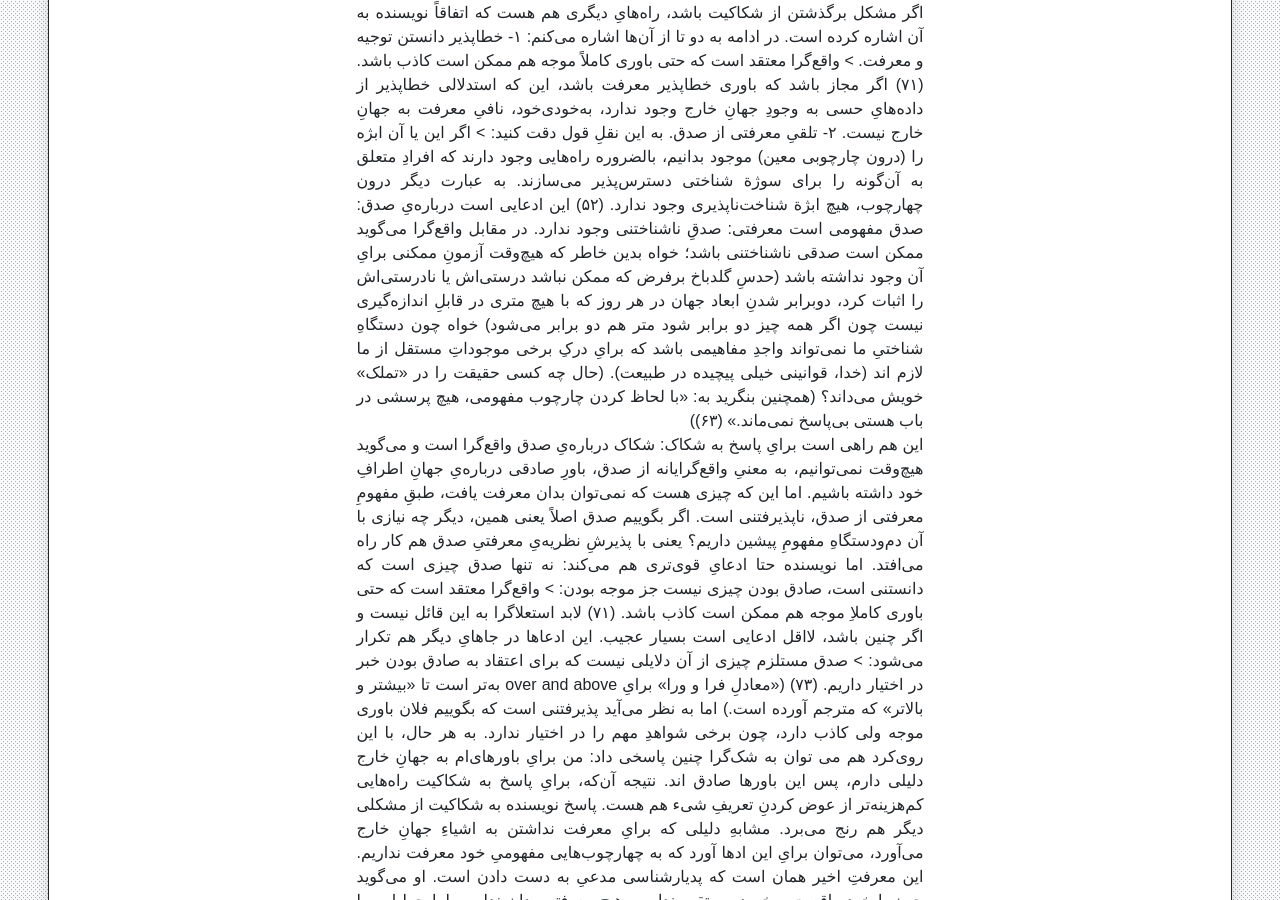
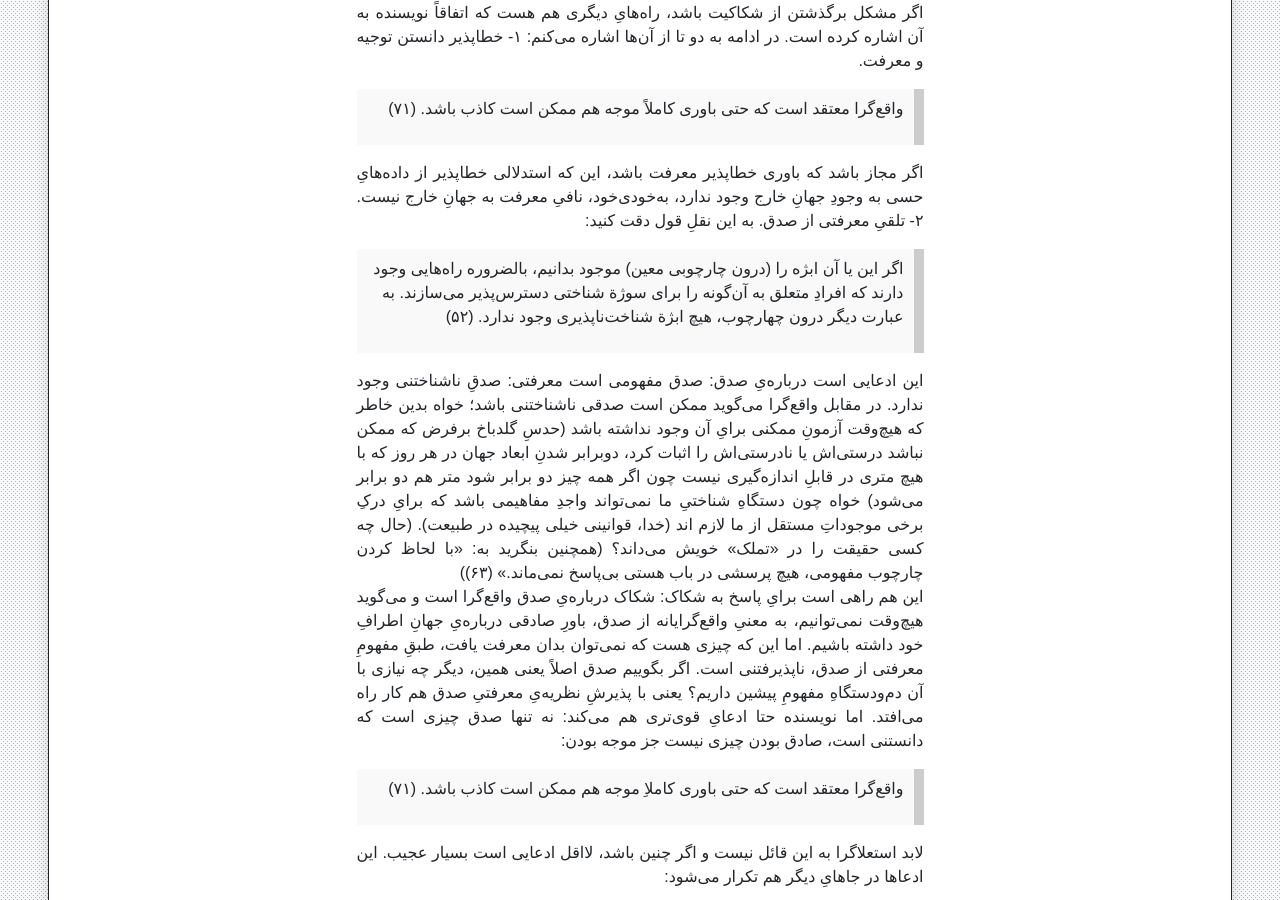
Before and after one commit to phicudemy/phicudemy.github.io, a Jekyll site: the page built from _posts/2024-08-02-perspevtive.md, in a window 1280 px wide and 900 px high, scrolled down 5784 px. Built offline with Jekyll 4.4.1, drawn with Linux system fonts in a browser that asks for light colours; comment, search, counter and statistics services are not loaded; a style sheet for code colours, icons or effects is not loaded; some of the changed text lies outside the part shown.

Commit message:
TinaCMS content update

```diff
--- a/_posts/2024-08-02-perspevtive.md
+++ b/_posts/2024-08-02-perspevtive.md
@@ -96,47 +96,47 @@ tags:
 اگر مشکل برگذشتن از شکاکیت باشد، راه‌هایِ دیگری هم هست که اتفاقاً نویسنده به آن اشاره کرده است. در ادامه به دو تا از آن‌ها اشاره می‌کنم:
 
 ۱- خطاپذیر دانستن توجیه و معرفت.
-
+</p>
 > واقع‌گرا معتقد است که حتی باوری کاملاً موجه هم ممکن است کاذب باشد. (۷۱)
-
+<p align="justify">
 اگر مجاز باشد که باوری خطاپذیر معرفت باشد، این که استدلالی خطاپذیر از داده‌هایِ حسی به وجودِ جهانِ خارج وجود ندارد، به‌خودی‌خود، نافیِ معرفت به جهانِ خارج نیست.
 
 ۲- تلقیِ معرفتی از صدق. به این نقلِ قول دقت کنید:
-
+</p>
 > اگر این یا آن ابژه را (درون چارچوبی معین) موجود بدانیم، بالضروره راه‌هایی وجود دارند که افرادِ متعلق به آن‌گونه را برای سوژة شناختی دسترس‌پذیر می‌سازند. به عبارت دیگر درون چهارچوب، هیچ ابژة شناخت‌ناپذیری وجود ندارد. (۵۲)
-
+<p align="justify">
 این ادعایی است درباره‌یِ صدق: صدق مفهومی است معرفتی: صدقِ ناشناختنی وجود ندارد. در مقابل واقع‌گرا می‌گوید ممکن است صدقی ناشناختنی باشد؛ خواه بدین خاطر که هیچ‌وقت آزمونِ ممکنی برایِ آن وجود نداشته باشد (حدسِ گلدباخ برفرض که ممکن نباشد درستی‌اش یا نادرستی‌اش را اثبات کرد، دوبرابر شدنِ ابعاد جهان در هر روز که با هیچ متری در قابلِ اندازه‌گیری نیست چون اگر همه چیز دو برابر شود متر هم دو برابر می‌شود) خواه چون دستگاهِ شناختیِ ما نمی‌تواند واجدِ مفاهیمی باشد که برایِ درکِ برخی موجوداتِ مستقل از ما لازم اند (خدا، قوانینی خیلی پیچیده در طبیعت). (حال چه کسی حقیقت را در «تملک» خویش می‌داند؟ (همچنین بنگرید به: «با لحاظ کردن چارچوب مفهومی، هیچ پرسشی در باب هستی بی‌پاسخ نمی‌ماند.» (۶۳))
 <br>
 این هم راهی است برایِ پاسخ به شکاک: شکاک درباره‌یِ صدق واقع‌گرا است و می‌گوید هیچ‌وقت نمی‌توانیم، به معنیِ واقع‌گرایانه از صدق، باورِ صادقی درباره‌یِ جهانِ اطرافِ خود داشته باشیم. اما این که چیزی هست که نمی‌توان بدان معرفت یافت، طبقِ مفهومِ معرفتی از صدق، ناپذیرفتنی است. اگر بگوییم صدق اصلاً یعنی همین، دیگر چه نیازی با آن دم‌ودستگاهِ مفهومِ پیشین داریم؟ یعنی با پذیرشِ نظریه‌یِ معرفتیِ صدق هم کار راه می‌افتد.
 
 اما نویسنده حتا ادعایِ قوی‌تری هم می‌کند: نه تنها صدق چیزی است که دانستنی است، صادق بودن چیزی نیست جز موجه بودن:
-
+</p>
 > واقع‌گرا معتقد است که حتی باوری کاملاِ موجه هم ممکن است کاذب باشد. (۷۱)
-
+<p align="justify">
 لابد استعلاگرا به این قائل نیست و اگر چنین باشد، لااقل ادعایی است بسیار عجیب. این ادعاها در جاهایِ دیگر هم تکرار می‌شود:
-
+</p>
 > صدق مستلزم چیزی  از آن دلایلی نیست که برای اعتقاد به صادق بودن خبر در اختیار داریم. (۷۳) («معادلِ فرا و ورا» برایِ over and above به‌تر است تا «بیشتر و بالاتر» که مترجم آورده است.)
-
+<p align="justify">
 اما به نظر می‌آید پذیرفتنی است که بگوییم فلان باوری موجه ولی کاذب دارد، چون برخی شواهدِ مهم را در اختیار ندارد. به هر حال، با این روی‌کرد هم می توان به شک‌گرا چنین پاسخی داد: من برایِ باورهای‌ام به جهانِ خارج دلیلی دارم، پس این باورها صادق اند.
 
 نتیجه آن‌که، برایِ پاسخ به شکاکیت راه‌هایی کم‌هزینه‌تر از عوض کردنِ تعریفِ شیء هم هست.
 
 پاسخ نویسنده به شکاکیت از مشکلی دیگر هم رنج می‌برد. مشابهِ دلیلی که برایِ معرفت نداشتن به اشیاءِ جهانِ خارج می‌آورد، می‌توان برایِ این ادها آورد که به چهارچوب‌هایی مفهومیِ خود معرفت نداریم. این معرفتِ اخیر همان است که پدیارشناسی مدعیِ به دست دادن است. او می‌گوید چون با خودِ واقعیت برخوردِ مستقیم نداریم، هیچ معرفتی بدان نداریم. اما چرا این را نمی‌پذیرپد: ما با خودِ چارچوبِ مفهومی برخوردِ مستقیم نداریم، پس هیچ معرفتی بدان نداریم.
-
+</p>
 > به هر حال چارچوبی که پدیدارشناس استعلاگرا آن را ابژه‌یِ پژوهشِ خویش قرار می‌دهد و در قالبی مفهومی به آن سازمان می‌دهد به </em>خودی‌خود</em> در آگاهی بی‌واسطة کاربر حاضر نیست. (۶۰)
-
+<p align="justify">
 وانگهی، چارچوبِ مفهومی‌ای که پدیدارشناس در آن درک می‌کند که هر شناختی مستلزمِ چارچوبِ مفهومی است، خود چه چارچوبی است؟ نویسنده به این نکته هم پرداخته است:
-
+</p>
 > عامل شناخت ... چاره‌ای ندارد جز این که بپذیرد در اعتبار بعضی مفاهیم جای تردیدی نیست. (۶۷)
-
+<p align="justify">
 و
-
+</p>
 > اگر آدمی، دست‌کم از بعضی جهات خود را، خود را مشاهده‌کری توانا و قابل اعتماد نداند جست‌وجو هرگز آغاز نمی‌شود. (۶۷)
-
+<p align="justify">
 به نظر می‌رسد آن‌چه در این نقلِ قول‌ها بدان اشاره می‌شود، مشابهِ مسئله‌یِ دورِ معرفتی است که مقدمه‌یِ استدلالی شک‌گرایانه است: نمی‌توان برایِ قابلِ اعتماد بودنِ فرآیندهایِ باورسازِ پایه استدلالی بیاوریم، بی‌آن‌که قابلِ اعتماد بودنِ آن‌ها را پیش‌فرض بگیریم. ظاهراً پدیدارشناس هم با مشکلی مشابه مواجه است.
 <br>
 بپردازم به راهِ نرفته‌یِ دوم. فکر می‌کنم در کتاب به یکی از پرسش‌هایی که می‌توان به این سئوال‌به اندازه‌یِ کافی پرداخته نشده است: چرا داده‌ها قابلیتِ برخی مفهوم‌پردازی‌ها را دارند، و مهم‌تر، چرا قابلیتِ برخی مفهوم‌پردازی‌ها را ندارند.  (مثالِ چرا چهارچوبِ پزشکیِ اخلاطی تصویری بسیار نادرست از بیماری و بدن به دست می‌دهد و اغلبِ پیش‌بینی‌های‌اش نادرست است و درمان‌های‌اش ناکارا) پیترزما متذکر شده است که این سئوال از دیرباز مطرح بوده است. مثلاً فیشته می‌پرسد:
-
+</p>
 > گیریم کانت درست گفته باشد که مفاهیم پیشینی ما از قوهٔ فهم مشتق می‌شوند، چه تضمینی وجود دارد که این مفاهیم بر شهودهای حسی اطلاق شوند؟ (۸-۳۷)
 
 در ادامه پاسخی از قولِ هگل می‌آید که نویسنده با آن هم‌دل است:
```
